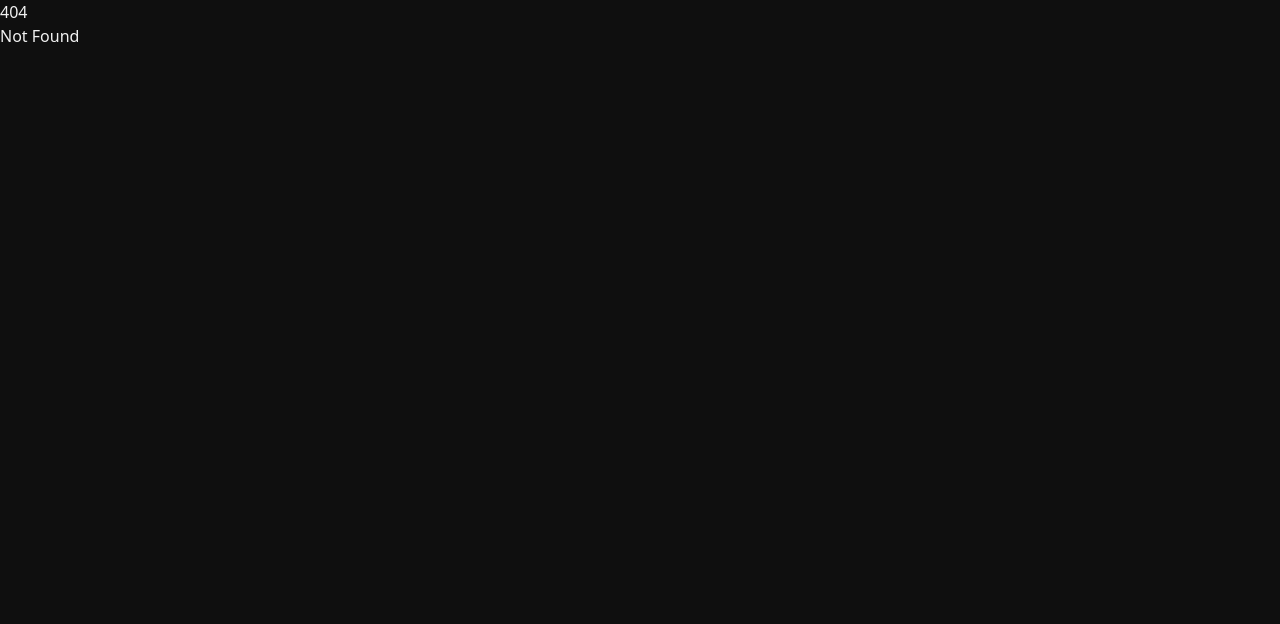
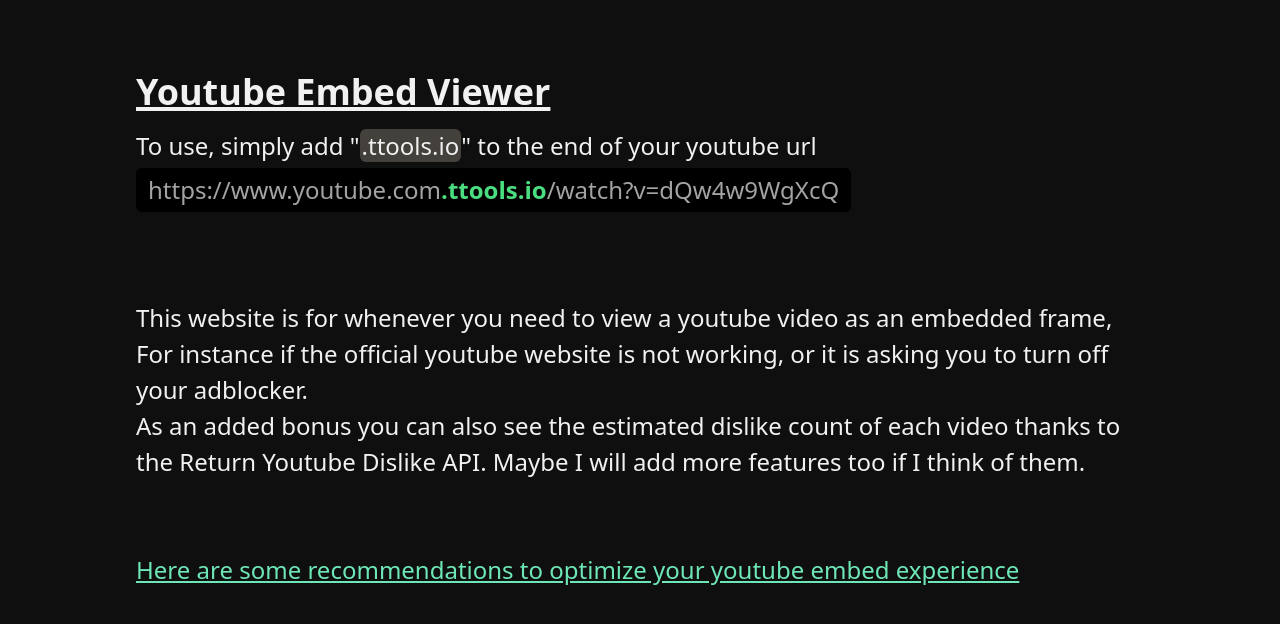
Before and after one commit to ebell451/youtube-embed, a SvelteKit app: page / in a window 1280 px wide. Before the commit this address had no page. Shown: the top 624 px of the page. Built offline with nearby package versions, Linux system fonts and the light colour scheme.

Commit message:
count commas, homepage, reccs

```diff
--- /dev/null
+++ b/src/routes/+page.svelte
@@ -0,0 +1,62 @@
+<script lang="ts">
+	// import SearchBar from "./SearchBar.svelte";
+
+</script>
+
+
+
+<main class="max-w-5xl mx-auto p-2 mt-16">
+
+
+    <h1 class="text-4xl font-bold underline decoration-4">
+        Youtube Embed Viewer
+    </h1>
+
+    <p class="mt-4">
+        To use, simply add
+        "<span class="bg-stone-700 rounded-md px-0.5 py-0">.ttools.io</span>"
+        to the end of your youtube url
+    </p>
+    <p class="bg-black rounded-md px-3 py-1 w-fit mt-1">
+        <span class="text-neutral-400">https://www.youtube.com</span><span class="text-green-400 font-bold">.ttools.io</span><span class="text-neutral-400">/watch?v=dQw4w9WgXcQ</span>
+    </p>
+
+    <!-- <p class="mt-4">Or paste the url here:</p>
+    <SearchBar />
+    TODO
+    -->
+
+    <br>
+    <br>
+
+
+
+
+    <p class="mt-4">
+        This website is for whenever you need to view a youtube video as an embedded frame,
+    </p>
+    <p>
+        For instance if the official youtube website is not working, or it is asking you to turn off your adblocker.
+    </p>
+    <p>As an added bonus you can also see the estimated dislike count of each video thanks to the  Return Youtube Dislike API. Maybe I will add more features too if I think of them.</p>
+
+    <br>
+    <br>
+
+    <a href="/recommendations" class="text-emerald-300 underline block">
+        Here are some recommendations to optimize your youtube embed experience
+    </a>
+
+    <!-- <a href="tba" class="text-emerald-300 underline block mt-14">
+        Here is my youtube channel
+    </a> -->
+
+</main>
+
+<br class="mb-[100vh]">
+
+<style>
+    main {
+        font-size: 1.5rem;
+    }
+</style>
--- /dev/null
+++ b/src/routes/SearchBar.svelte
@@ -0,0 +1,4 @@
+
+
+
+<input type="text" name="" id="">
--- a/src/routes/[url]/+page.svelte
+++ b/src/routes/[url]/+page.svelte
@@ -17,7 +17,7 @@
 				});
 		},
         staleTime: 1000 * 60 * 60, //might change this
-        gcTime: Infinity,
+        // gcTime: Infinity,
 	});
 
     $: title = $query.data?.title
@@ -48,13 +48,25 @@
     </h1>
 
     <ViewsLikesDislikes videoId={videoId} />
+
+
+    <br>
+
+    <a
+		href="/about" target="_blank" rel="noreferrer noopener"
+		class="text-emerald-400 underline"
+	> about </a> <br>
+    <a
+		href="https://www.ttools.io" target="_blank" rel="noreferrer noopener"
+		class="text-emerald-400 underline"
+	> more tools </a>
 </main>
 
 <svelte:head>
     {#if $query.isSuccess}
-        <title>{title} - YT</title>
+        <title>{title} - YT Embed</title>
     {:else}
-        <title>{videoId}</title>
+        <title>{videoId} - YT Embed</title>
     {/if}
 </svelte:head>
 
--- a/src/routes/[url]/ViewsLikesDislikes.svelte
+++ b/src/routes/[url]/ViewsLikesDislikes.svelte
@@ -14,15 +14,21 @@
                 })
 		},
         staleTime: 1000 * 60* 15, //might change this
-        gcTime: Infinity,
 	});
+
+    const formatter = new Intl.NumberFormat('en-US', {
+        style: 'decimal',
+    });
+    $: views = formatter.format($query.data?.viewCount);
+    $: likes = formatter.format($query.data?.likes);
+    $: dislikes = formatter.format($query.data?.dislikes);
 </script>
 
 {#if $query.isSuccess}
     <div class="flex ">
-        <p>Views: {$query.data?.viewCount}</p>
-        <p class="ml-auto mr-3">Likes: {$query.data?.likes}</p>
-        <p>Dislikes: {$query.data?.dislikes}</p>
+        <p>Views: {views}</p>
+        <p class="ml-auto mr-3">Likes: {likes}</p>
+        <p>Dislikes: {dislikes}</p>
     </div>
 {:else if $query.isError}
     <p>{$query.error.message}</p>
--- /dev/null
+++ b/src/routes/recommendations/+page.svelte
@@ -0,0 +1,55 @@
+<script lang="ts">
+</script>
+
+
+
+<main class="max-w-5xl mx-auto p-2 mt-16">
+
+    <h1 class="text-4xl font-bold underline decoration-4">
+        Reccomendations
+    </h1>
+    <p class="mt-4">
+        Reccomendations for tools to use alongside this site:
+    </p>
+
+    <ul class="mt-8 list-disc pl-5">
+        <li>
+            <p>
+                <a href="https://github.com/gorhill/uBlock" target="_blank" rel="noreferrer noopener">
+                    Ublock Origin
+                </a>
+                to block ads, trackers, and onscreen elements</p>
+        </li>
+        <li class="md:ml-20 ml-8">
+            <p>
+                Filter to block "related videos" popup when you pause: <br>
+                <span class="quote">www.youtube.com##.ytp-pause-overlay</span>
+            </p>
+        </li>
+
+        <li class="mt-4">
+            <p>
+                <a href="https://sponsor.ajay.app/" target="_blank" rel="noreferrer noopener">
+                    SponsorBlock
+                </a>
+                to skip over sponsors
+            </p>
+        </li>
+    </ul>
+
+</main>
+
+<br class="mb-[100vh]">
+
+<style>
+    main {
+        font-size: 1.5rem;
+    }
+    a {
+        @apply text-emerald-400 underline;
+    }
+    .quote {
+        @apply rounded-md px-1 py-0 w-fit;
+        background-color: rgb(48, 48, 48);
+    }
+</style>
```
